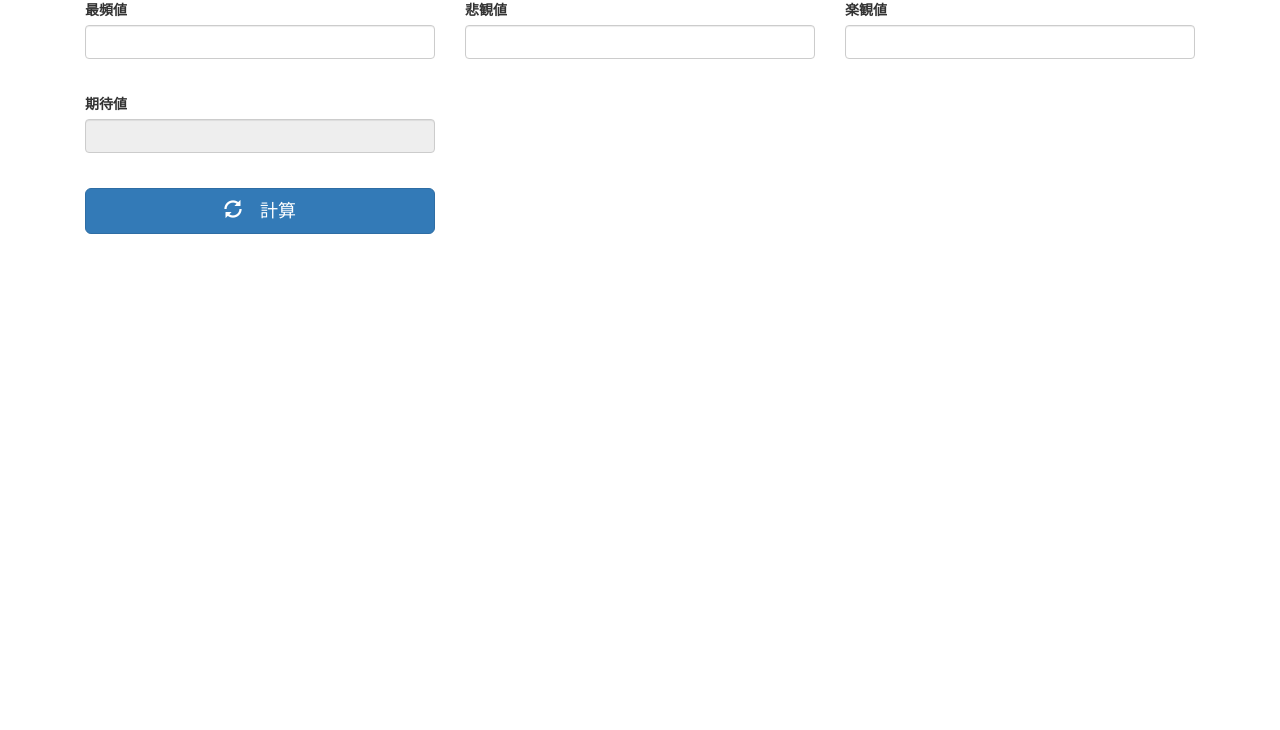
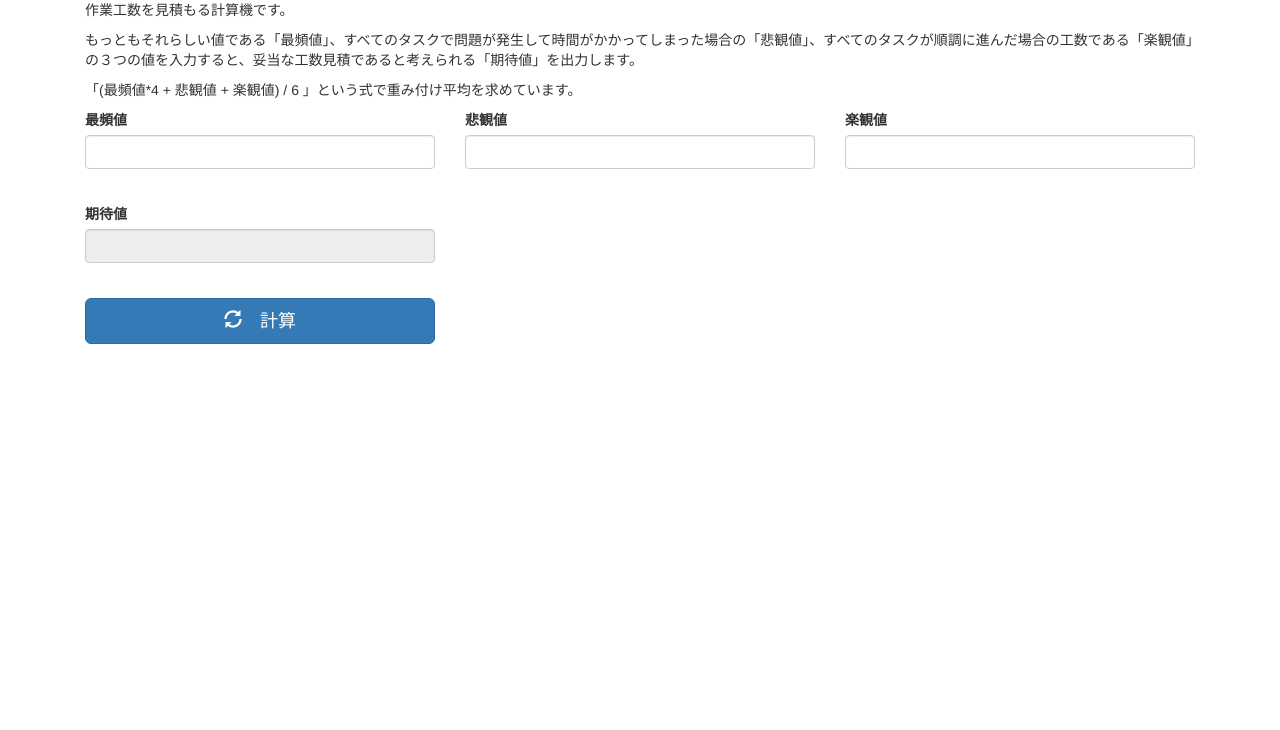
Before and after one commit to a-yonenaga/a-yonenaga.github.io, a plain HTML site: page index.html in a window 1280 px wide. Shown: the part 70-800 px from the top of the page. Drawn offline with nearby package versions, Linux system fonts and the light colour scheme.

Commit message:
説明文の追加 #2
かんたんな説明文を追加しました。

```diff
--- a/index.html
+++ b/index.html
@@ -17,7 +17,16 @@
 	</head>
 	<body>
 		<div class="container">
+                    <div class="col-xs-12 col-sm-12 col-md-12 col-lg-12">
 			<h1>PERT三点見積もり計算機</h1>
+                        <p>作業工数を見積もる計算機です。</p>
+                        <p>
+                            もっともそれらしい値である「最頻値」、すべてのタスクで問題が発生して時間がかかってしまった場合の「悲観値」、すべてのタスクが順調に進んだ場合の工数である「楽観値」の３つの値を入力すると、妥当な工数見積であると考えられる「期待値」を出力します。
+                        </p>
+                        <p>
+                            「(最頻値*4 + 悲観値 + 楽観値) / 6 」という式で重み付け平均を求めています。
+                        </p>
+                    </div>
 			<form>
                             <div class="col-xs-12 col-sm-4 col-md-4 col-lg-4">
 				<label for="saihin">最頻値</label>
```
